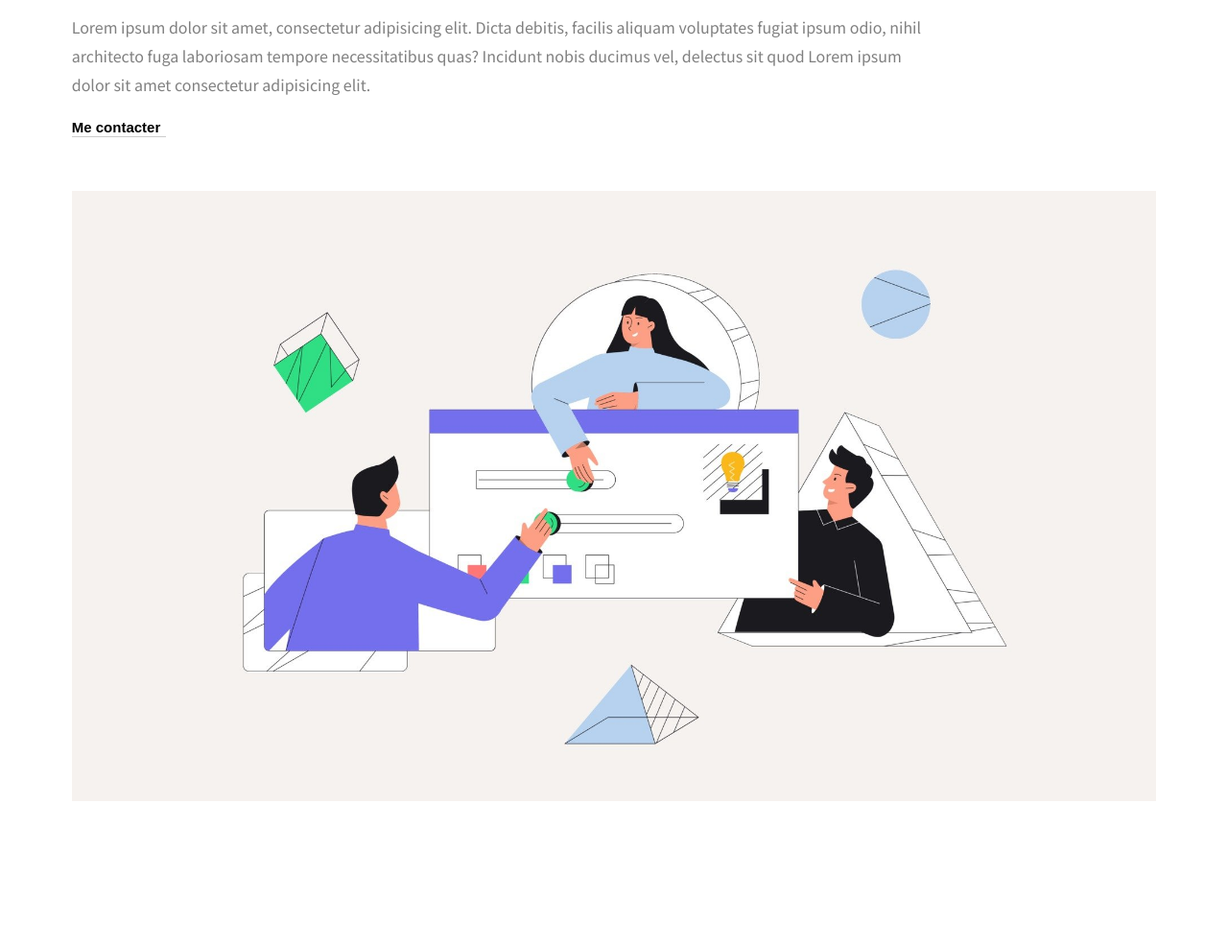
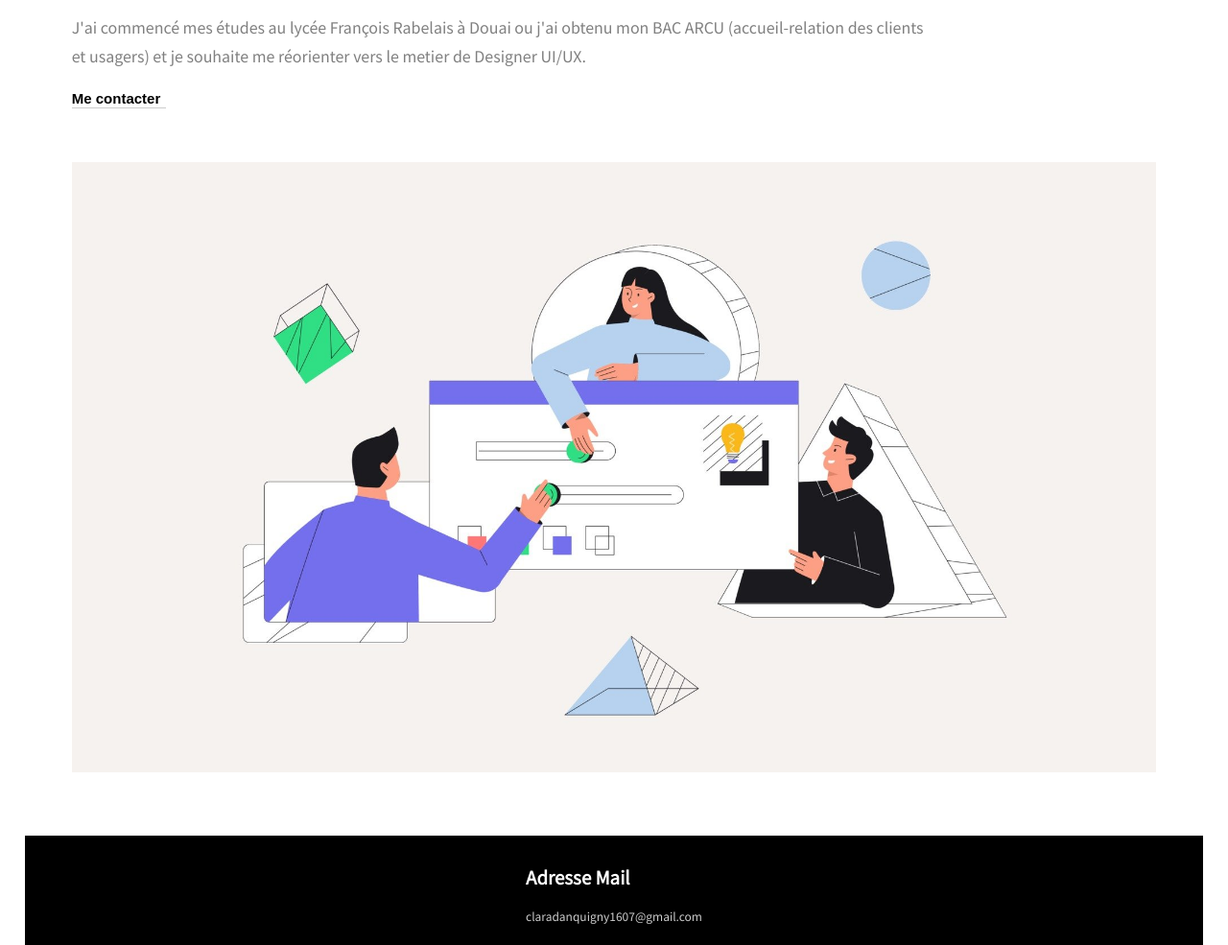
Before and after one commit to Enilore/Portfolio, a plain HTML site: page index.html in a window 1280 px wide. Shown: the part 211-1196 px from the top of the page at 96% size. Before the commit the page ends 1100 px from the top, so only its background shows below. Drawn offline with nearby package versions, Linux system fonts and the light colour scheme.

Commit message:
h1 update

```diff
--- a/index.html
+++ b/index.html
@@ -28,11 +28,9 @@
     <section class="page-content">
         <header>
             <h1>Bienvenue sur mon portfolio.</h1>
-            <p> Lorem ipsum dolor sit amet, consectetur adipisicing elit. Dicta
-                debitis, facilis aliquam voluptates fugiat ipsum odio, nihil
-                architecto fuga laboriosam tempore necessitatibus quas? Incidunt nobis
-                ducimus vel, delectus sit quod Lorem ipsum dolor sit amet consectetur
-                adipisicing elit.
+            <p> J'ai commencé mes études au lycée François Rabelais à Douai ou j'ai obtenu mon BAC ARCU
+                (accueil-relation des clients et usagers) et je souhaite me réorienter vers le metier
+                de Designer UI/UX.
             </p>
             <button>Me contacter</button>
         </header>
@@ -43,6 +41,14 @@
 
     </section>
 
+    <footer>
+
+        <div class="colonne">
+            <h3>Adresse Mail</h3>
+            <p>claradanquigny1607@gmail.com</p>
+        </div>
+    </footer>
+
 
 </body>
 
--- a/style.css
+++ b/style.css
@@ -14,7 +14,6 @@ nav {
     background-color: white;
     position: sticky;
     top: 0;
-
 }
 
 nav .profile {
@@ -95,6 +94,24 @@ nav ul li:hover {
     height: auto;
 }
 
+footer {
+	margin-top: 5%;
+	display: flex;
+	flex-wrap: wrap;
+	justify-content: space-around;
+	padding: 10px;
+	background-color: #000;
+	color: white;
+}
+footer .colonne p {
+	font-size: 12px;
+	color: #ccc;
+	cursor: pointer;
+}
+footer .colonne p:hover {
+	color: #fff;
+}
+
 
 
 @media screen and (max-width: 700px) {
```
Also changed, not shown: images/20211118_162348.jpg.
